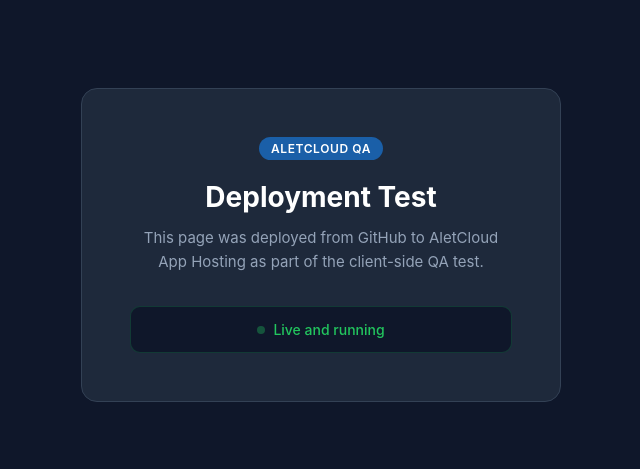
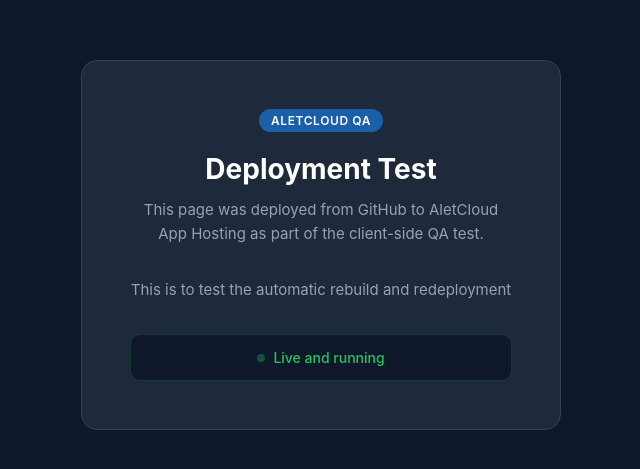
Before and after one commit to qassurance408-ui/aletcloud-qa-test, a plain HTML site: page index.html in a window 1280 px wide. Shown: the part 155-624 px from the top of the page, without its empty margins (319-959 px from the left). Drawn offline with Linux system fonts and the light colour scheme.

Commit message:
Add paragraph for deployment testing
Added a paragraph to test automatic rebuild and redeployment.

```diff
--- a/index.html
+++ b/index.html
@@ -86,6 +86,7 @@
     <div class="badge">AletCloud QA</div>
     <h1>Deployment Test</h1>
     <p>This page was deployed from GitHub to AletCloud App Hosting as part of the client-side QA test.</p>
+    <p>This is to test the automatic rebuild and redeployment</p>
     <div class="status">
       <div class="dot"></div>
       Live and running
```
